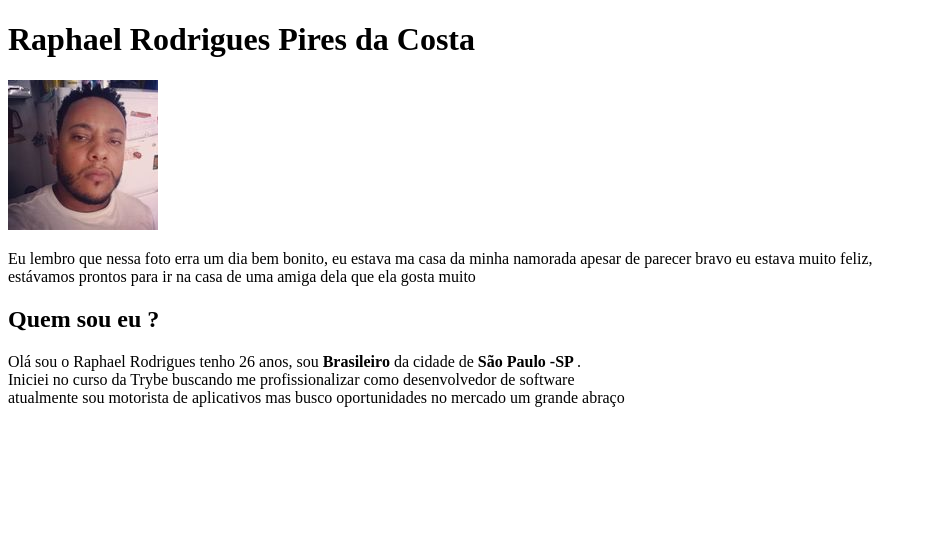
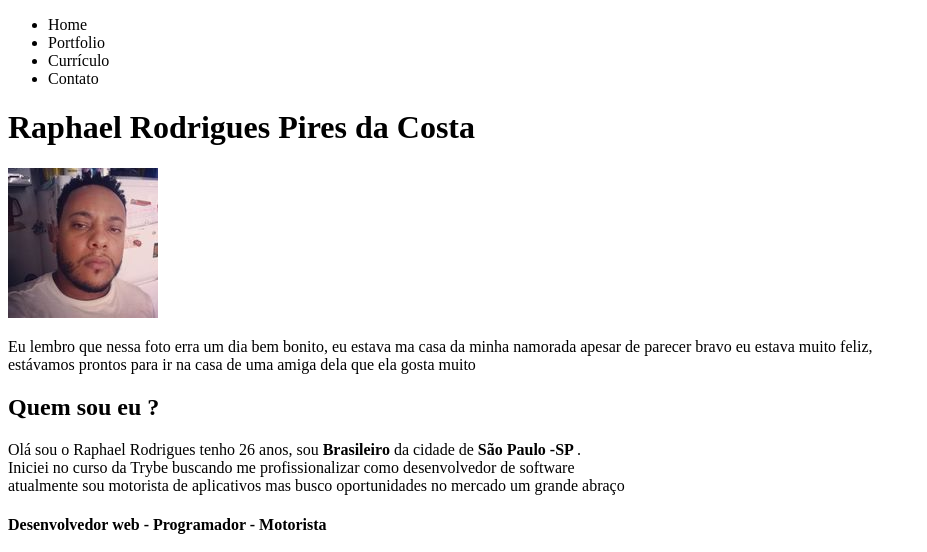
Before and after one commit to RaphaelRodrigues-costa/RaphaelRodrigues-costa.github.io, a plain HTML site: page index.html in a window 1280 px wide. Shown: the whole page, without its empty margins (0-927 px from the left). Drawn offline with Linux system fonts and the light colour scheme.

Commit message:
adicionado img linck conteudo

```diff
--- a/index.html
+++ b/index.html
@@ -5,6 +5,13 @@
     <title>Raphael_Rodrigues</title>
 </head>
 <body>
+    <ul>
+        <li>Home</li>
+        <li>Portfolio</li>
+        <li>Currículo</li>
+        <li>Contato</li>
+    </ul>
+
     <h1>Raphael Rodrigues Pires da Costa</h1>
     <img src="img/capa.jpg" alt="foto do Raphael Rodrigues">
     <br>
@@ -14,20 +21,25 @@
     <p> Olá sou o Raphael Rodrigues tenho 26 anos, sou <strong>Brasileiro</strong> da cidade de <strong>São Paulo -SP </strong>.<br>
         Iniciei no curso da Trybe buscando me profissionalizar como desenvolvedor de software<br>
         atualmente sou motorista de aplicativos mas busco oportunidades no mercado um grande abraço </p>
+
+    <h4>Desenvolvedor web - Programador - Motorista</h4>
+
+    <a href="https://www.facebook.com/raphael.rodrigues.9469545" target="_blank"><img src="img/Facebook.png" alt=""></a>
+    <a href="https://www.instagram.com/raphaelrpc/" target="_blank"><img src="img/Instagram.png" alt=""></a>
 </body>
 </html>
 
 
 <!-- Seu Portfólio Web deve ter as seguintes informações:
 
-Uma breve descrição sobre você, destacando algumas informações como nacionalidade e a cidade/estado onde mora;
 
-Uma lista de habilidades que você possui, com destaque para aquela de que você mais se orgulha;
+
+
 
 Um link interno para a sua foto;
 
 Um link externo para algum blog de que você goste, que abra em uma nova aba;
 
-Partes do seu portfólio destacadas com negrito e/ou itálico;
 
-Um índice com links internos para as diferentes seções do seu portfólio. -->
+
+ -->
```
